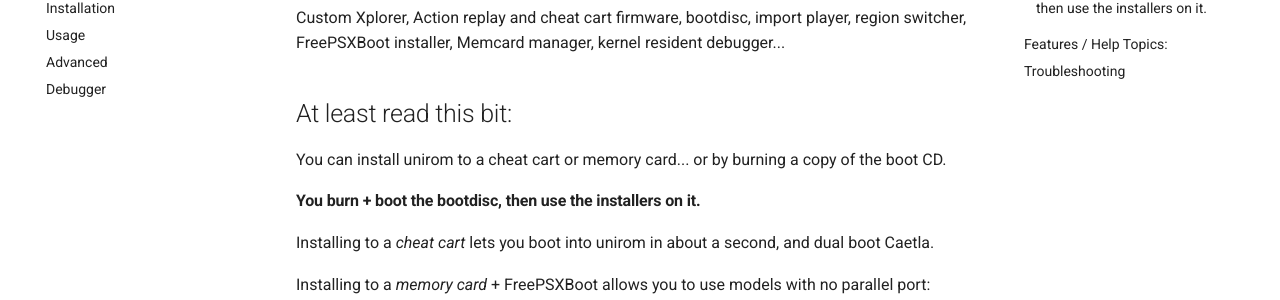
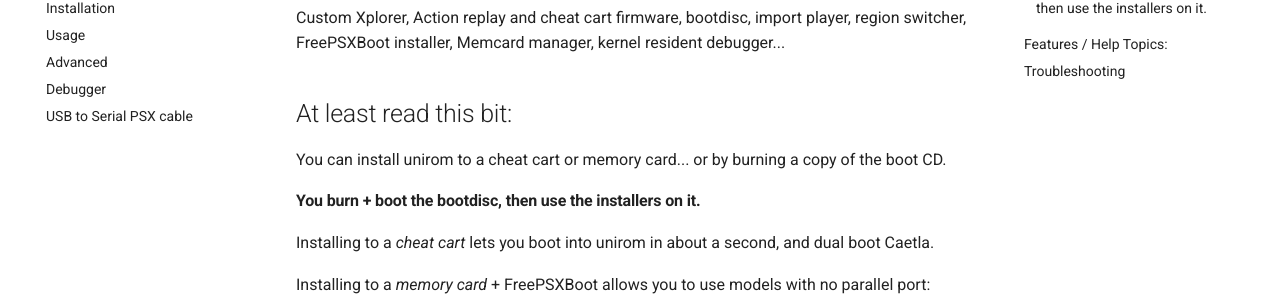
Before and after one commit to unirom/unirom.github.io, an MkDocs documentation site: the page built from docs/index.md, in a window 1280 px wide. Shown: the part 175-475 px from the top of the page. Built offline with MkDocs 1.6.1 and Material for MkDocs 9.7.7, drawn with Linux system fonts in a browser that asks for light colours; comment, search, counter and statistics services are not loaded.

Commit message:
Add SIO cable page to config

```diff
--- a/mkdocs.yml
+++ b/mkdocs.yml
@@ -34,3 +34,4 @@ nav:
     - 'usage.md'
     - 'advanced.md'
     - 'debugger.md'
+    - 'serial_psx_cable.md'
```
